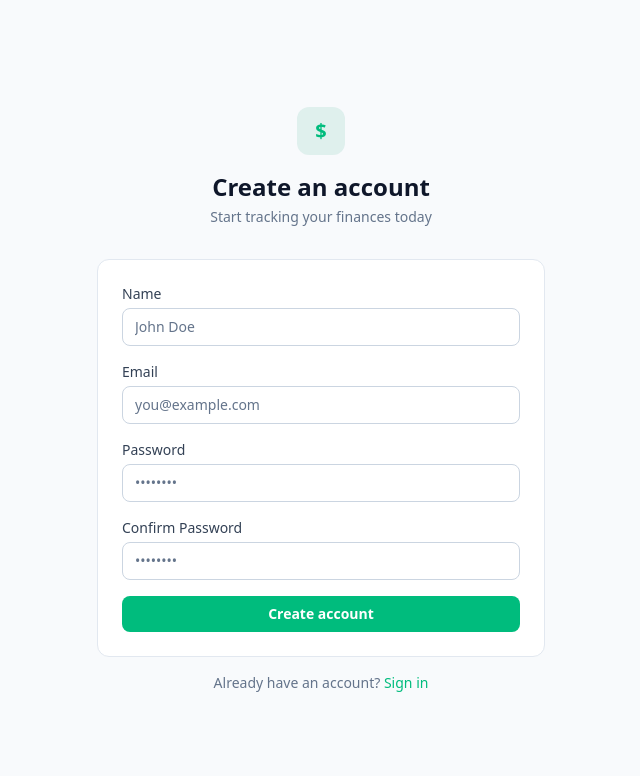
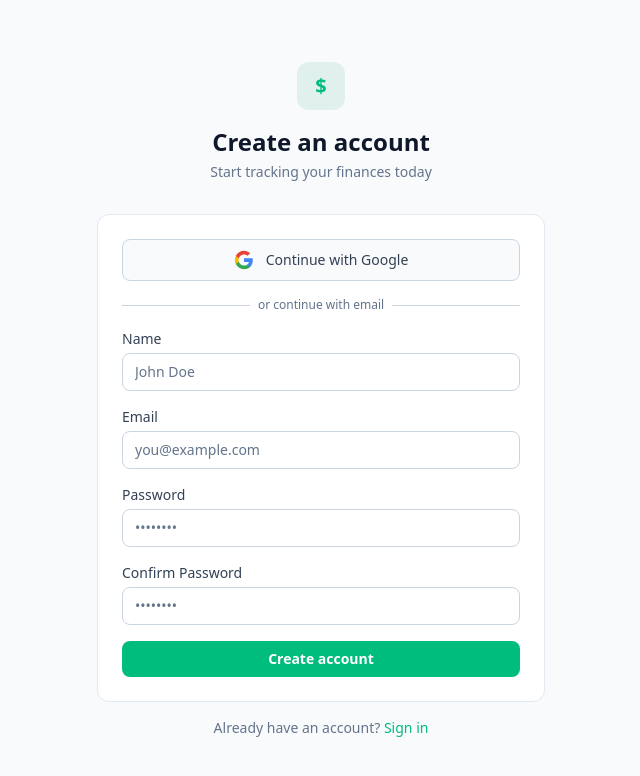
Before and after one commit to fassiliss/personal-finance-app, a Next.js app: page /signup in a window 1280 px wide. Shown: the top 776 px of the page, without its empty margins (319-959 px from the left). Built offline with nearby package versions, Linux system fonts and the light colour scheme; no server answers.

Commit message:
Add Google signup option

```diff
--- a/src/app/(auth)/signup/page.tsx
+++ b/src/app/(auth)/signup/page.tsx
@@ -5,7 +5,7 @@
 import { useAuth } from "@/lib/auth-store";
 
 export default function SignUpPage() {
-    const { signUp } = useAuth();
+    const { signUp, signInWithGoogle } = useAuth();
     const [name, setName] = useState("");
     const [email, setEmail] = useState("");
     const [password, setPassword] = useState("");
@@ -40,6 +40,14 @@
         }
     }
 
+    async function handleGoogleSignUp() {
+        setError("");
+        const { error } = await signInWithGoogle();
+        if (error) {
+            setError(error);
+        }
+    }
+
     if (success) {
         return (
             <main className="min-h-screen flex items-center justify-center bg-slate-950 px-4">
@@ -71,13 +79,38 @@
                     <p className="text-sm text-slate-400 mt-1">Start tracking your finances today</p>
                 </div>
 
-                <form onSubmit={handleSubmit} className="rounded-xl border border-slate-800 bg-slate-900 p-6 space-y-4">
+                <div className="rounded-xl border border-slate-800 bg-slate-900 p-6 space-y-4">
                     {error && (
                         <div className="rounded-lg bg-rose-500/10 border border-rose-500/50 p-3 text-sm text-rose-400">
                             {error}
                         </div>
                     )}
 
+                    {/* Google Sign Up Button */}
+                    <button
+                        type="button"
+                        onClick={handleGoogleSignUp}
+                        className="w-full flex items-center justify-center gap-3 rounded-lg border border-slate-700 bg-slate-950 px-4 py-2.5 text-sm font-medium text-slate-200 hover:bg-slate-800 transition-colors"
+                    >
+                        <svg className="h-5 w-5" viewBox="0 0 24 24">
+                            <path fill="#4285F4" d="M22.56 12.25c0-.78-.07-1.53-.2-2.25H12v4.26h5.92c-.26 1.37-1.04 2.53-2.21 3.31v2.77h3.57c2.08-1.92 3.28-4.74 3.28-8.09z" />
+                            <path fill="#34A853" d="M12 23c2.97 0 5.46-.98 7.28-2.66l-3.57-2.77c-.98.66-2.23 1.06-3.71 1.06-2.86 0-5.29-1.93-6.16-4.53H2.18v2.84C3.99 20.53 7.7 23 12 23z" />
+                            <path fill="#FBBC05" d="M5.84 14.09c-.22-.66-.35-1.36-.35-2.09s.13-1.43.35-2.09V7.07H2.18C1.43 8.55 1 10.22 1 12s.43 3.45 1.18 4.93l2.85-2.22.81-.62z" />
+                            <path fill="#EA4335" d="M12 5.38c1.62 0 3.06.56 4.21 1.64l3.15-3.15C17.45 2.09 14.97 1 12 1 7.7 1 3.99 3.47 2.18 7.07l3.66 2.84c.87-2.6 3.3-4.53 6.16-4.53z" />
+                        </svg>
+                        Continue with Google
+                    </button>
+
+                    <div className="relative">
+                        <div className="absolute inset-0 flex items-center">
+                            <div className="w-full border-t border-slate-700"></div>
+                        </div>
+                        <div className="relative flex justify-center text-xs">
+                            <span className="bg-slate-900 px-2 text-slate-500">or continue with email</span>
+                        </div>
+                    </div>
+
+                    <form onSubmit={handleSubmit} className="space-y-4">
                         <div>
                             <label htmlFor="name" className="block text-sm font-medium text-slate-300 mb-1">Name</label>
                             <input
@@ -138,6 +171,7 @@
                             {loading ? "Creating account..." : "Create account"}
                         </button>
                     </form>
+                </div>
 
                 <p className="text-center text-sm text-slate-400 mt-4">
                     Already have an account?{" "}
```
Lines whose indentation alone changed are shown as unchanged.
